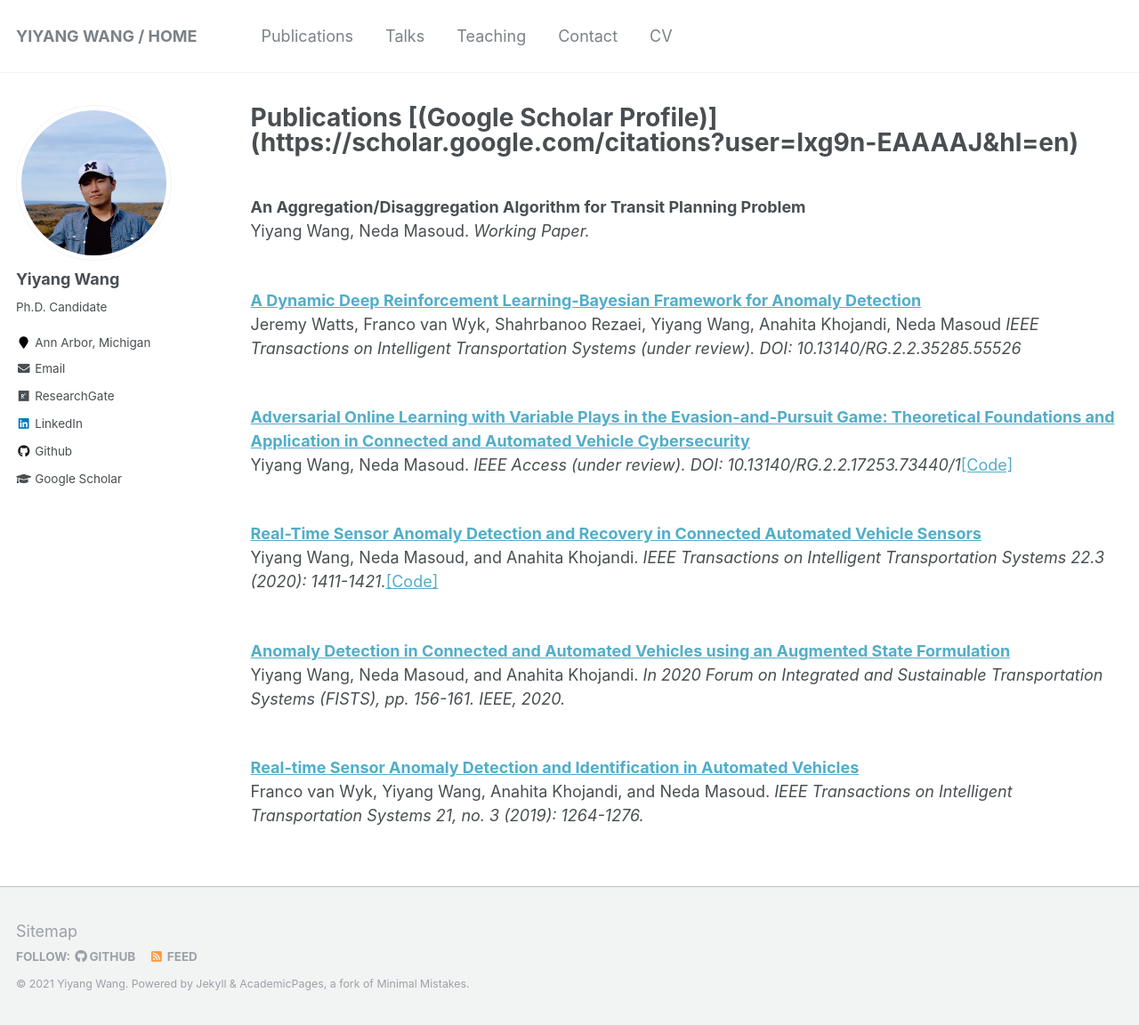
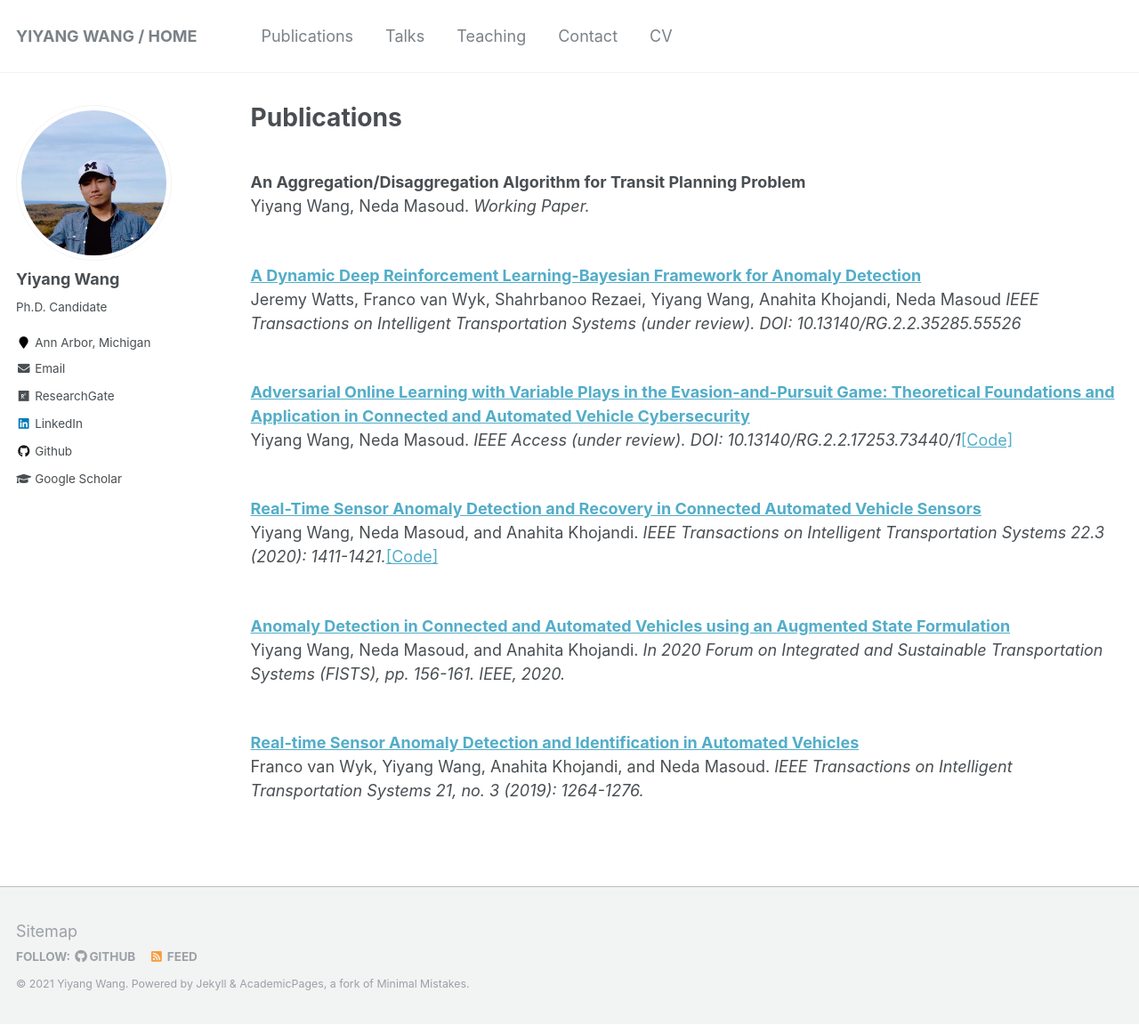
Before and after one commit to yiyangwan/yiyangwan.github.io, a Jekyll site: the page built from _pages/publications.md, in a window 1280 px wide and 1152 px high. Shown: the whole window at 89% size. Built offline with Jekyll 4.4.1, drawn with Linux system fonts in a browser that asks for light colours.

Commit message:
Update publications.md

```diff
--- a/_pages/publications.md
+++ b/_pages/publications.md
@@ -1,6 +1,6 @@
 ---
 layout: archive
-title: "Publications [(Google Scholar Profile)](https://scholar.google.com/citations?user=Ixg9n-EAAAAJ&hl=en)"
+title: "Publications"
 permalink: /publications/
 author_profile: true
 ---
```
